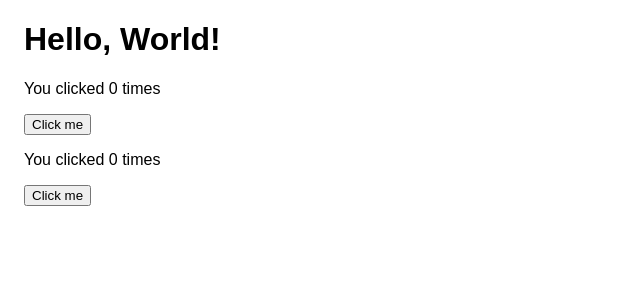
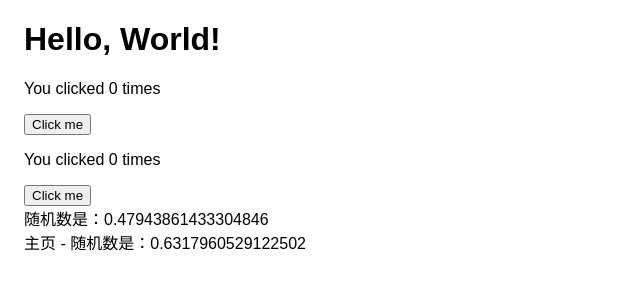
Before and after one commit to jianjustin/react-app, a React app: page / in a window 1280 px wide. Shown: the top 300 px of the page, without its empty margins (0-640 px from the left). Built offline with nearby package versions, Linux system fonts and the light colour scheme.

Commit message:
自定义Hooks实现

```diff
--- a/src/App.js
+++ b/src/App.js
@@ -1,16 +1,19 @@
-import React, { Component} from "react";
+import React, { useState, Component} from "react";
 import "./App.css";
 import ClickTime from "./ClickTime/ClickTime";
+import useInterval from './Random/RandomStatus';
 
-class App extends Component{
-  render(){
-    return(
-      <div className="App">
+function App(){
+    const value = useInterval();
+
+
+    return (
+    <div className="App">
         <h1> Hello, World! </h1>
         <ClickTime></ClickTime>
-      </div>
+        <div>主页 - 随机数是：{value}</div>
+    </div>
     );
-  }
 }
 
 export default App;
--- a/src/ClickTime/ClickTime.js
+++ b/src/ClickTime/ClickTime.js
@@ -1,9 +1,11 @@
-import React, { useState, useEffect } from 'react'
+import React, { useState, useEffect } from 'react';
+import useInterval from '../Random/RandomStatus';
 
 function ClickTime(){
 
     const [count, setCount] = useState(0);
     const [count1, setCount1] = useState(0);
+    const value= useInterval();
 
     useEffect(() => {
         document.title = `你点击${count}次`;
@@ -12,6 +14,7 @@ function ClickTime(){
     useEffect(() => {
         document.title = `ddd你点击${count1}次`;
     },[count1]);
+
 
     return (
     <div>
@@ -27,6 +30,7 @@ function ClickTime(){
             Click me
             </button>
         </div>
+        <div>随机数是：{value}</div>
     </div>
     );
 }
--- /dev/null
+++ b/src/Random/RandomStatus.js
@@ -0,0 +1,18 @@
+import { useState, useEffect, useRef} from 'react';
+
+function useInterval() {
+    const [value, setValue] = useState(0);
+
+    useEffect(() => {
+      function tick() {
+        setValue(Math.random());
+      }
+
+      let id = setInterval(tick, 1000);
+      return () => clearInterval(id);
+    });
+
+    return value;
+  }
+
+  export default useInterval;
```
